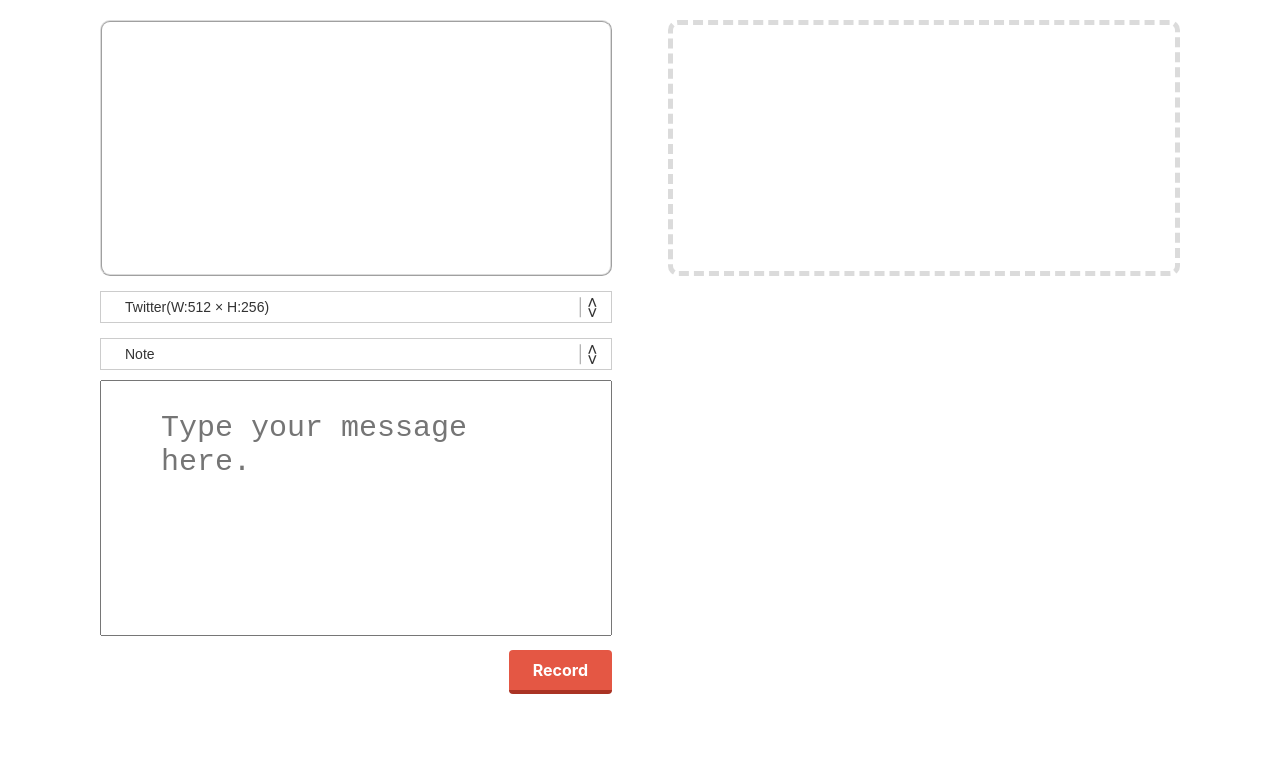
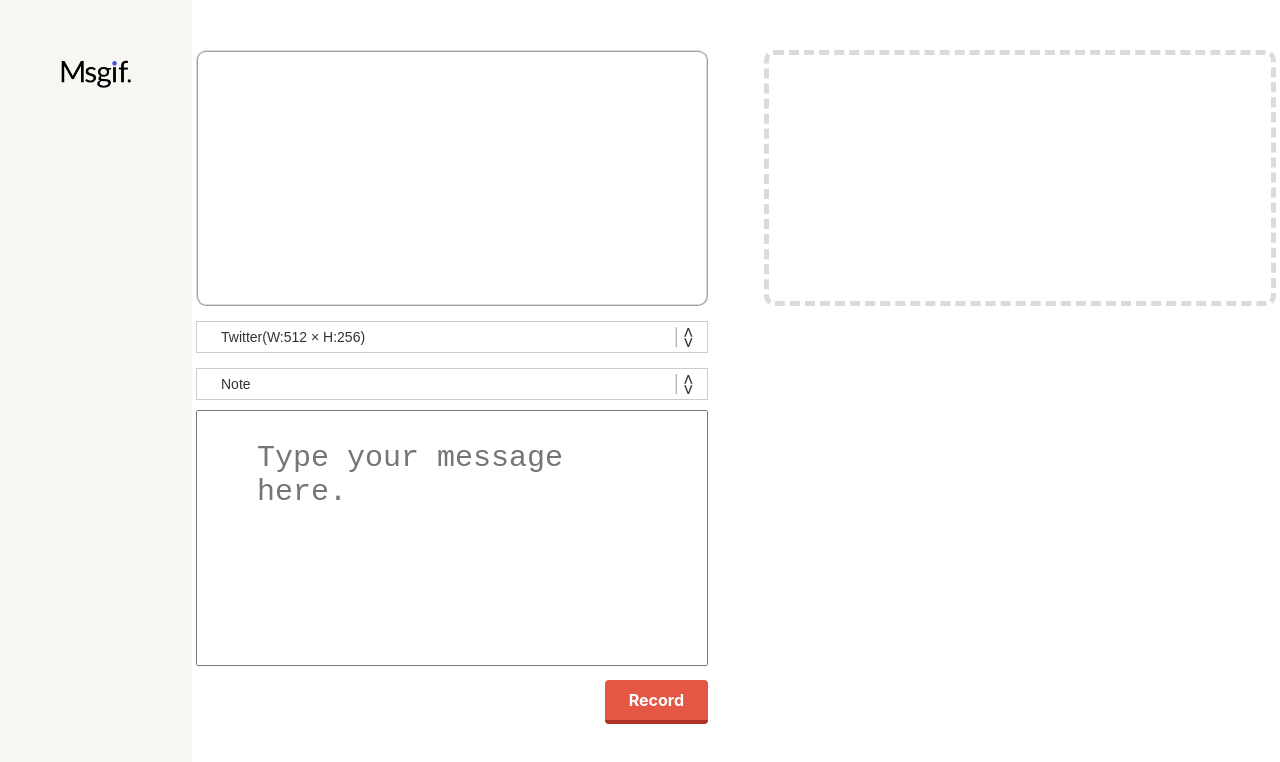
Before and after one commit to marieooq/react-msgif, a React (Create React App) app: page / in a window 1280 px wide. Shown: the top 762 px of the page. Built offline with nearby package versions, Linux system fonts and the light colour scheme; a web font is replaced by a local one.

Commit message:
add side bar

```diff
--- a/src/App.css
+++ b/src/App.css
@@ -4,24 +4,34 @@
 }
 
 #container {
-  width: 1080px;
+  min-height: 100vh;
   margin: 0 auto;
   box-sizing: border-box;
-}
-
-#header {
-  /* background-color: aqua; */
-  margin-top: 15px;
-}
-
-#inner {
-  margin: 0 auto;
   display: flex;
   justify-content: space-between;
 }
 
+#side {
+  width: 15%;
+  background-color: #f7f6f3;
+}
+
+#side img#logo {
+  display: block;
+  margin: 60px auto;
+}
+
+#inner {
+  width: 1080px;
+  margin: 30px auto;
+  display: flex;
+  justify-content: space-between;
+  box-sizing: border-box;
+}
+
 #left {
   width: 512px;
+  /* background-color: aqua; */
 }
 
 #left-left {
@@ -33,6 +43,7 @@
 
 #right {
   width: 512px;
+  /* background-color: aquamarine; */
 }
 
 .btn-wrapper {
--- a/src/App.js
+++ b/src/App.js
@@ -206,9 +206,9 @@ export default class App extends Component {
   render() {
     return (
       <div id="container">
-        {/* <div id="header">
-          <img src={logo} alt="logo" width="70px" />
-        </div> */}
+        <div id="side">
+          <img src={logo} alt="logo" width="70px" id="logo" />
+        </div>
         <div id="inner">
           <div id="left">
             <div id="left-left">
--- a/src/containers/ScreenSize.js
+++ b/src/containers/ScreenSize.js
@@ -14,8 +14,9 @@ class ScreenSize extends Component {
 
   changeScreenSize(size) {
     let docStyle = document.documentElement.style;
-    let container = document.getElementById("container");
-    let header = document.getElementById("header");
+    let inner = document.getElementById("inner");
+    let side = document.getElementById("side");
+    let logo = document.getElementById("logo");
     let left = document.getElementById("left");
     let leftLeft = document.getElementById("left-left");
     let leftRight = document.getElementById("left-right");
@@ -23,8 +24,9 @@ class ScreenSize extends Component {
     let right = document.getElementById("right");
 
     if (size === "twitter") {
-      container.style.width = "1080px";
-      // header.style.marginTop = "15px";
+      inner.style.width = "1080px";
+      side.style.width = "15%";
+      logo.style.width = "70px";
       left.style.width = "512px";
       left.style.display = "block";
       left.style.justifyContent = "";
@@ -35,9 +37,10 @@ class ScreenSize extends Component {
       docStyle.setProperty("--screenWidth", "512px");
       docStyle.setProperty("--screenHeight", "256px");
     } else if (size === "social") {
-      container.style.width = "1280px";
-      // header.style.marginTop = "60px";
-      left.style.width = "840px";
+      inner.style.width = "1240px";
+      side.style.width = "8%";
+      logo.style.width = "60px";
+      left.style.width = "820px";
       left.style.display = "flex";
       left.style.justifyContent = "space-between";
       leftLeft.style.width = "400px";
```
